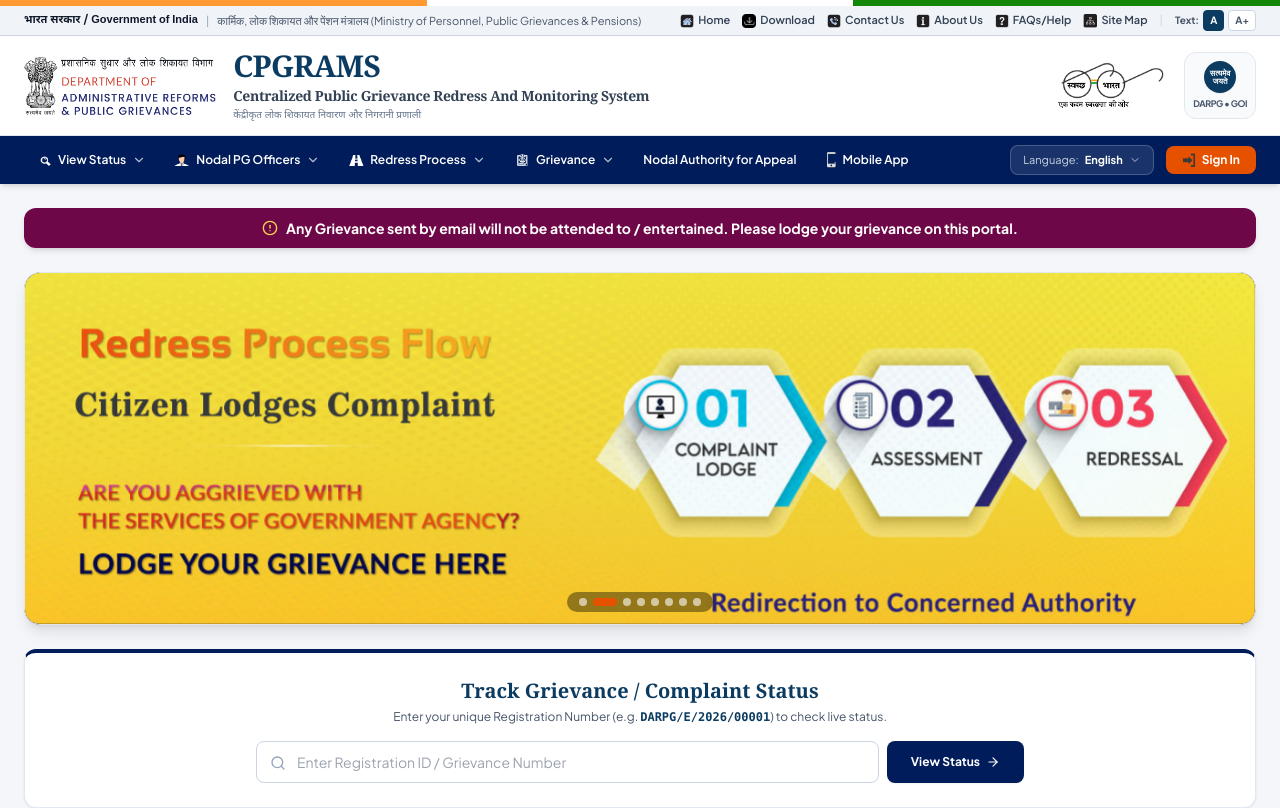
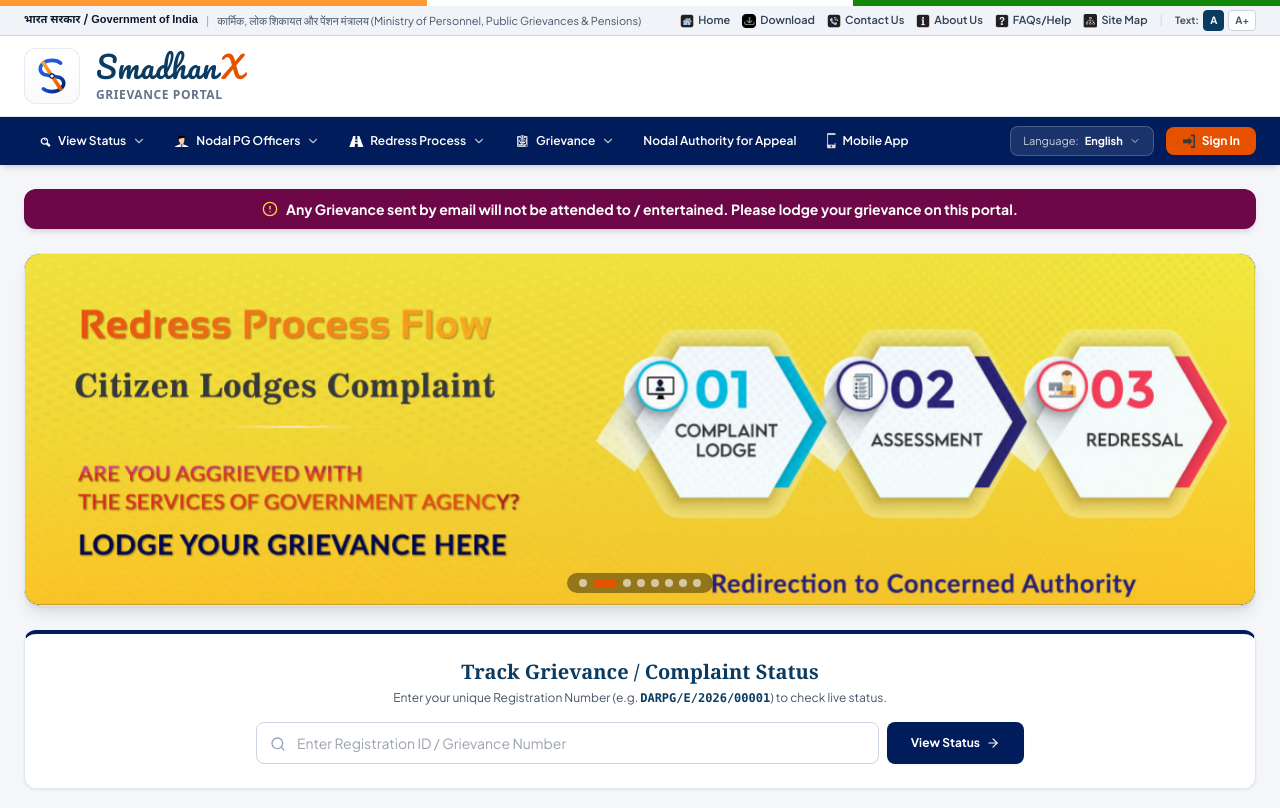
Before and after one commit to Yuvraj-Sharma-404/SIH, a Next.js app: page / in a window 1280 px wide. Shown: the top 808 px of the page. Built offline with nearby package versions, Linux system fonts and the light colour scheme.

Commit message:
fixed ui

```diff
--- a/src/app/globals.css
+++ b/src/app/globals.css
@@ -1,4 +1,4 @@
-@import url('https://fonts.googleapis.com/css2?family=Hind:wght@400;500;600;700&family=Noto+Sans+Devanagari:wght@400;500;600;700;800&family=Montserrat:wght@400;500;600;700;800&family=Plus+Jakarta+Sans:wght@400;500;600;700;800&family=JetBrains+Mono:wght@400;500;600&display=swap');
+@import url('https://fonts.googleapis.com/css2?family=Dancing+Script:wght@600;700&family=Pacifico&family=Satisfy&family=Hind:wght@400;500;600;700&family=Noto+Sans+Devanagari:wght@400;500;600;700;800&family=Montserrat:wght@400;500;600;700;800&family=Plus+Jakarta+Sans:wght@400;500;600;700;800&family=JetBrains+Mono:wght@400;500;600&display=swap');
 
 @tailwind base;
 @tailwind components;
@@ -28,6 +28,10 @@
 
 .font-devanagari {
   font-family: 'Noto Sans Devanagari', sans-serif;
+}
+
+.font-cursive {
+  font-family: 'Pacifico', 'Dancing Script', 'Satisfy', cursive, 'Brush Script MT', sans-serif;
 }
 
 code, pre {
@@ -148,3 +152,40 @@
 .animate-fadeIn {
   animation: fadeIn 0.2s cubic-bezier(0.16, 1, 0.3, 1) forwards;
 }
+
+/* Google Translate Clean Styling & Banner Suppression */
+.goog-te-banner-frame.skiptranslate,
+.goog-te-banner-frame,
+iframe.goog-te-banner-frame {
+  display: none !important;
+  visibility: hidden !important;
+  height: 0 !important;
+  border: none !important;
+}
+
+body {
+  top: 0px !important;
+  position: static !important;
+}
+
+#google_translate_element {
+  display: none !important;
+}
+
+.goog-tooltip {
+  display: none !important;
+}
+
+.goog-tooltip:hover {
+  display: none !important;
+}
+
+.goog-text-highlight {
+  background-color: transparent !important;
+  border: none !important;
+  box-shadow: none !important;
+}
+
+.skiptranslate > iframe {
+  display: none !important;
+}
--- a/src/app/layout.tsx
+++ b/src/app/layout.tsx
@@ -2,10 +2,11 @@
 import "./globals.css";
 import CpgramsHeader from "@/components/CpgramsHeader";
 import CpgramsFooter from "@/components/CpgramsFooter";
+import GoogleTranslate from "@/components/GoogleTranslate";
 
 export const metadata: Metadata = {
-  title: "CPGRAMS-Home",
-  description: "CPGRAMS Public Grievance Portal of GoI.",
+  title: "SmadhanX - Smart Public Grievance Redressal Portal",
+  description: "SmadhanX Centralized Public Grievance Redress And Monitoring System.",
   icons: {
     icon: "/Images/favicon.ico",
     shortcut: "/Images/favicon.ico",
@@ -20,6 +21,7 @@
   return (
     <html lang="en">
       <body className="min-h-screen flex flex-col bg-[#f4f6f9] text-slate-900 selection:bg-orange-100 selection:text-orange-900">
+        <GoogleTranslate />
         <CpgramsHeader />
         <main className="flex-1 max-w-7xl w-full mx-auto px-3 sm:px-6 py-4 sm:py-6">
           {children}
--- a/src/components/CpgramsHeader.tsx
+++ b/src/components/CpgramsHeader.tsx
@@ -9,6 +9,7 @@
 } from "lucide-react";
 import CpgramsQrModal from "./CpgramsQrModal";
 import PensionRedirectModal from "./PensionRedirectModal";
+import SmadhanXLogo from "./SmadhanXLogo";
 
 export default function CpgramsHeader() {
   const [isQrOpen, setIsQrOpen] = useState(false);
@@ -20,18 +21,53 @@
   const languages = [
     { code: "en", label: "English" },
     { code: "hi", label: "हिंदी (Hindi)" },
-    { code: "gu", label: "ગુજરાતી (Gujarati)" },
-    { code: "mr", label: "मराठी (Marathi)" },
-    { code: "bn", label: "বাংলা (Bangala)" },
-    { code: "te", label: "తెలుగు (Telugu)" },
-    { code: "ta", label: "தமிழ் (Tamil)" },
-    { code: "kn", label: "ಕನ್ನಡ (Kannada)" },
-    { code: "ml", label: "മലയാളം (Malayalam)" },
-    { code: "pa", label: "ਪੰਜਾਬੀ (Punjabi)" },
-    { code: "ur", label: "اردو (Urdu)" },
-    { code: "as", label: "অসমীয়া (Assamese)" },
-    { code: "or", label: "ଓଡ଼ିଆ (Odia)" },
   ];
+
+  React.useEffect(() => {
+    // Check cookie or localStorage on initial load
+    const match = document.cookie.match(/(?:^|;\s*)googtrans=([^;]+)/);
+    const cookieLang = match ? decodeURIComponent(match[1]) : "";
+    const saved = typeof window !== "undefined" ? localStorage.getItem("cpgrams_lang") : null;
+    if (cookieLang.includes("/hi") || saved === "hi") {
+      setCurrentLang("हिंदी (Hindi)");
+    } else {
+      setCurrentLang("English");
+    }
+  }, []);
+
+  const handleLanguageChange = (code: string, label: string) => {
+    setCurrentLang(label);
+    if (typeof window !== "undefined") {
+      localStorage.setItem("cpgrams_lang", code);
+
+      const hostname = window.location.hostname;
+      const cookieVal = `/en/${code}`;
+
+      // Set cookies
+      document.cookie = `googtrans=${cookieVal}; path=/`;
+      document.cookie = `googtrans=${cookieVal}; path=/; domain=${hostname}`;
+      if (hostname !== "localhost" && !hostname.includes("127.0.0.1")) {
+        document.cookie = `googtrans=${cookieVal}; path=/; domain=.${hostname}`;
+      }
+
+      if (code === "en") {
+        document.cookie = `googtrans=; expires=Thu, 01 Jan 1970 00:00:00 UTC; path=/;`;
+        document.cookie = `googtrans=; expires=Thu, 01 Jan 1970 00:00:00 UTC; path=/; domain=${hostname}`;
+        if (hostname !== "localhost" && !hostname.includes("127.0.0.1")) {
+          document.cookie = `googtrans=; expires=Thu, 01 Jan 1970 00:00:00 UTC; path=/; domain=.${hostname}`;
+        }
+      }
+
+      // Trigger Google Translate combo if present
+      const select = document.querySelector(".goog-te-combo") as HTMLSelectElement | null;
+      if (select) {
+        select.value = code;
+        select.dispatchEvent(new Event("change"));
+      } else {
+        window.location.reload();
+      }
+    }
+  };
 
   return (
     <>
@@ -120,46 +156,14 @@
         </div>
       </div>
 
-      {/* 3. Main Government Header with Official Logo, Emblem & Swachh Bharat */}
+      {/* 3. Main Header with SmadhanX Unique Symbol and Branding */}
       <div className="bg-white border-b border-slate-200 py-3 px-4 sm:px-6 shadow-sm">
         <div className="max-w-7xl mx-auto flex items-center justify-between gap-4">
-          {/* CPGRAMS Official Logo */}
-          <Link href="/" className="flex items-center gap-3 sm:gap-4 group">
-            <img
-              src="/Images/iconHome/logo.png"
-              alt="CPGRAMS Official Logo"
-              className="h-14 sm:h-16 w-auto object-contain transition-transform group-hover:scale-105"
-            />
-            <div className="space-y-0.5">
-              <h1 className="text-2xl sm:text-3xl font-black tracking-tight text-gov-navy font-serif">
-                CPGRAMS
-              </h1>
-              <p className="text-xs sm:text-sm font-semibold text-slate-700 tracking-tight leading-tight font-serif">
-                Centralized Public Grievance Redress And Monitoring System
-              </p>
-              <p className="text-[10px] text-slate-500 font-devanagari hidden sm:block">
-                केंद्रीकृत लोक शिकायत निवारण और निगरानी प्रणाली
-              </p>
-            </div>
-          </Link>
+          {/* SmadhanX Unique Logo and Name at left-most corner */}
+          <SmadhanXLogo size="md" href="/" />
 
-          {/* Right Header Badges: Swachh Bharat & Official Ashoka Stambh */}
-          <div className="flex items-center gap-3 sm:gap-5">
-            <img
-              src="/Images/swachha.png"
-              alt="Swachh Bharat Logo"
-              className="h-10 sm:h-12 w-auto object-contain hidden md:block"
-            />
-            <div className="hidden sm:flex flex-col items-center justify-center p-2 rounded-xl bg-slate-50 border border-slate-200 text-center">
-              <div className="w-8 h-8 rounded-full bg-gov-navy text-white flex flex-col items-center justify-center text-[8px] font-bold font-serif leading-none shadow-sm">
-                <span>सत्यमेव</span>
-                <span>जयते</span>
-              </div>
-              <span className="text-[9px] font-bold text-slate-600 mt-1 uppercase tracking-tighter">
-                DARPG • GOI
-              </span>
-            </div>
-
+          {/* Right Header: Mobile Menu Toggle Button */}
+          <div className="flex items-center">
             {/* Mobile Menu Button */}
             <button
               type="button"
@@ -327,17 +331,20 @@
                   <span className="font-bold">{currentLang}</span>
                   <ChevronDown className="w-3 h-3 opacity-70 group-hover:rotate-180 transition-transform" />
                 </button>
-                <div className="absolute right-0 top-full hidden group-hover:block bg-white text-slate-800 shadow-xl rounded-b-xl border border-slate-200 w-48 max-h-64 overflow-y-auto py-1 animate-fadeIn z-50">
+                <div className="absolute right-0 top-full hidden group-hover:block bg-white text-slate-800 shadow-xl rounded-b-xl border border-slate-200 w-44 py-1.5 animate-fadeIn z-50">
                   {languages.map((lang) => (
                     <button
                       key={lang.code}
                       type="button"
-                      onClick={() => setCurrentLang(lang.label)}
-                      className={`w-full text-left px-3 py-1.5 text-xs hover:bg-slate-100 transition ${
+                      onClick={() => handleLanguageChange(lang.code, lang.label)}
+                      className={`w-full text-left px-3.5 py-2 text-xs hover:bg-slate-100 transition flex items-center justify-between ${
                         currentLang === lang.label ? "font-bold text-gov-navy bg-slate-50" : "text-slate-700"
                       }`}
                     >
-                      {lang.label}
+                      <span>{lang.label}</span>
+                      {currentLang === lang.label && (
+                        <span className="w-2 h-2 rounded-full bg-gov-saffron"></span>
+                      )}
                     </button>
                   ))}
                 </div>
@@ -357,6 +364,27 @@
           {/* Mobile Collapsible Navigation Drawer */}
           {isMobileMenuOpen && (
             <div className="lg:hidden py-4 border-t border-white/10 space-y-2 animate-fadeIn">
+              {/* Mobile Language Selector */}
+              <div className="flex items-center justify-between px-3 py-2 bg-white/10 rounded-lg mb-2">
+                <span className="text-xs text-slate-300">Language / भाषा:</span>
+                <div className="flex gap-1.5">
+                  {languages.map((lang) => (
+                    <button
+                      key={lang.code}
+                      type="button"
+                      onClick={() => handleLanguageChange(lang.code, lang.label)}
+                      className={`px-2.5 py-1 rounded text-xs transition ${
+                        currentLang === lang.label
+                          ? "bg-gov-saffron text-white font-bold shadow-sm"
+                          : "bg-white/10 text-slate-200 hover:bg-white/20"
+                      }`}
+                    >
+                      {lang.label}
+                    </button>
+                  ))}
+                </div>
+              </div>
+
               <Link
                 href="/"
                 onClick={() => setIsMobileMenuOpen(false)}
--- /dev/null
+++ b/src/components/SmadhanXLogo.tsx
@@ -0,0 +1,107 @@
+"use client";
+
+import React from "react";
+import Link from "next/link";
+
+interface SmadhanXLogoProps {
+  className?: string;
+  showText?: boolean;
+  size?: "sm" | "md" | "lg";
+  href?: string;
+}
+
+export default function SmadhanXLogo({
+  className = "",
+  showText = true,
+  size = "md",
+  href = "/",
+}: SmadhanXLogoProps) {
+  const iconSizes = {
+    sm: "w-9 h-9",
+    md: "w-12 h-12 sm:w-14 sm:h-14",
+    lg: "w-16 h-16 sm:w-18 sm:h-18",
+  };
+
+  const titleSizes = {
+    sm: "text-xl",
+    md: "text-2xl sm:text-3xl",
+    lg: "text-3xl sm:text-4xl",
+  };
+
+  const logoContent = (
+    <div className={`flex items-center gap-3 sm:gap-4 group ${className}`}>
+      {/* Unique SmadhanX Minimalist Symbol */}
+      <div
+        className={`${iconSizes[size]} relative flex-shrink-0 flex items-center justify-center p-1 rounded-xl bg-gradient-to-b from-white to-slate-50 border border-slate-200/80 shadow-xs transition-transform group-hover:scale-105 duration-200`}
+      >
+        {/* Elegant Minimalist S & X Geometric Monogram */}
+        <svg
+          viewBox="0 0 64 64"
+          className="w-full h-full drop-shadow-xs"
+          fill="none"
+          xmlns="http://www.w3.org/2000/svg"
+        >
+          <defs>
+            <linearGradient id="smx-saffron-pure" x1="0%" y1="0%" x2="100%" y2="100%">
+              <stop offset="0%" stopColor="#FFA033" />
+              <stop offset="50%" stopColor="#FF7A00" />
+              <stop offset="100%" stopColor="#E65100" />
+            </linearGradient>
+            <linearGradient id="smx-navy-pure" x1="0%" y1="0%" x2="100%" y2="100%">
+              <stop offset="0%" stopColor="#2563EB" />
+              <stop offset="50%" stopColor="#1D4ED8" />
+              <stop offset="100%" stopColor="#001C5A" />
+            </linearGradient>
+          </defs>
+
+          {/* Fluid 'S' Ribbon */}
+          <path
+            d="M44 14 C38 9 26 9 20 14 C14 19 14 26 21 30 L43 34 C50 38 50 45 44 50 C38 55 26 55 20 50"
+            stroke="url(#smx-navy-pure)"
+            strokeWidth="5"
+            strokeLinecap="round"
+            strokeLinejoin="round"
+          />
+
+          {/* Dynamic Precision 'X' Slash */}
+          <path
+            d="M20 14 L44 50"
+            stroke="url(#smx-saffron-pure)"
+            strokeWidth="5"
+            strokeLinecap="round"
+          />
+
+          {/* Resolution Center Point */}
+          <circle cx="32" cy="32" r="3" fill="#FFFFFF" stroke="#001C5A" strokeWidth="1.5" />
+        </svg>
+      </div>
+
+      {/* Website Typography & Subtitle */}
+      {showText && (
+        <div className="space-y-0.5">
+          <div className="flex items-center">
+            <h1 className={`${titleSizes[size]} font-normal tracking-wide text-gov-navy font-cursive flex items-center leading-none select-none`}>
+              <span>Smadhan</span>
+              <span className="text-gov-saffron ml-1">
+                X
+              </span>
+            </h1>
+          </div>
+          <p className="text-xs sm:text-[12px] font-semibold text-slate-500 tracking-wider uppercase font-sans">
+            Grievance Portal
+          </p>
+        </div>
+      )}
+    </div>
+  );
+
+  if (href) {
+    return (
+      <Link href={href} className="inline-flex">
+        {logoContent}
+      </Link>
+    );
+  }
+
+  return logoContent;
+}
```
Also changed, not shown: src/components/GoogleTranslate.tsx (added, +37 -0 lines).
